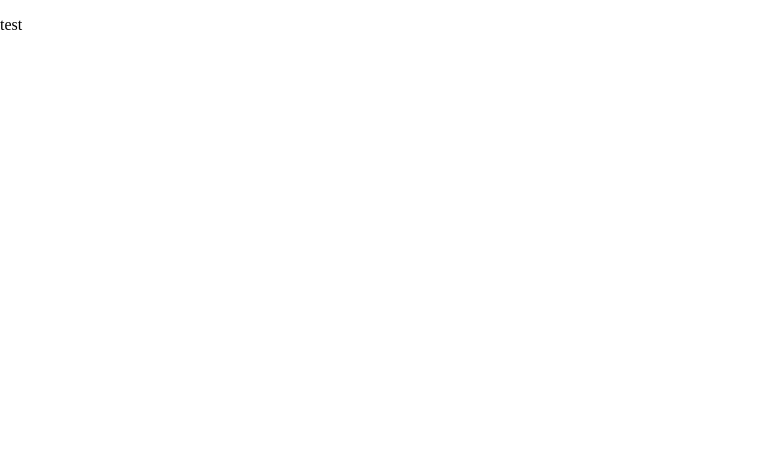
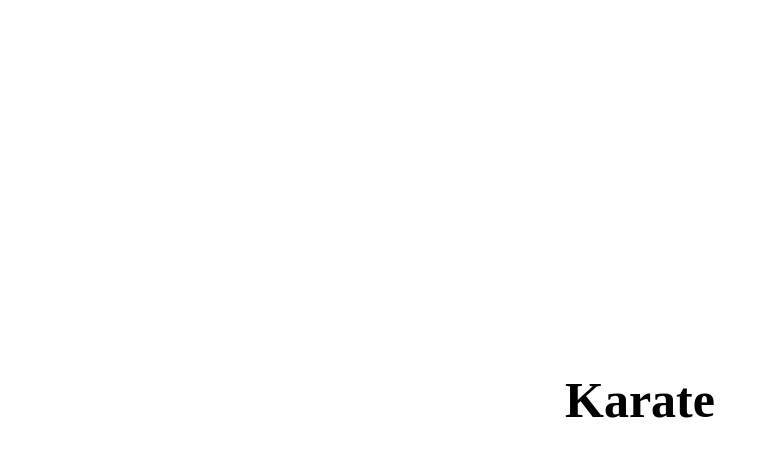
Before and after one commit to shrijo/karate, a Gatsby site: page / in a window 1280 px wide. Shown: the whole page, without its empty margins (0-776 px from the left). Built offline with nearby package versions, Linux system fonts and the light colour scheme; Gatsby itself is replaced by a stand-in of ours.

Commit message:
with header

```diff
--- a/src/pages/index.js
+++ b/src/pages/index.js
@@ -1,6 +1,6 @@
 import React from "react"
-//import Header from "../components/Header"
+import Header from "../components/Header"
 
 export default () => (
-  <p>test</p>
+  <Header />
 )
```
